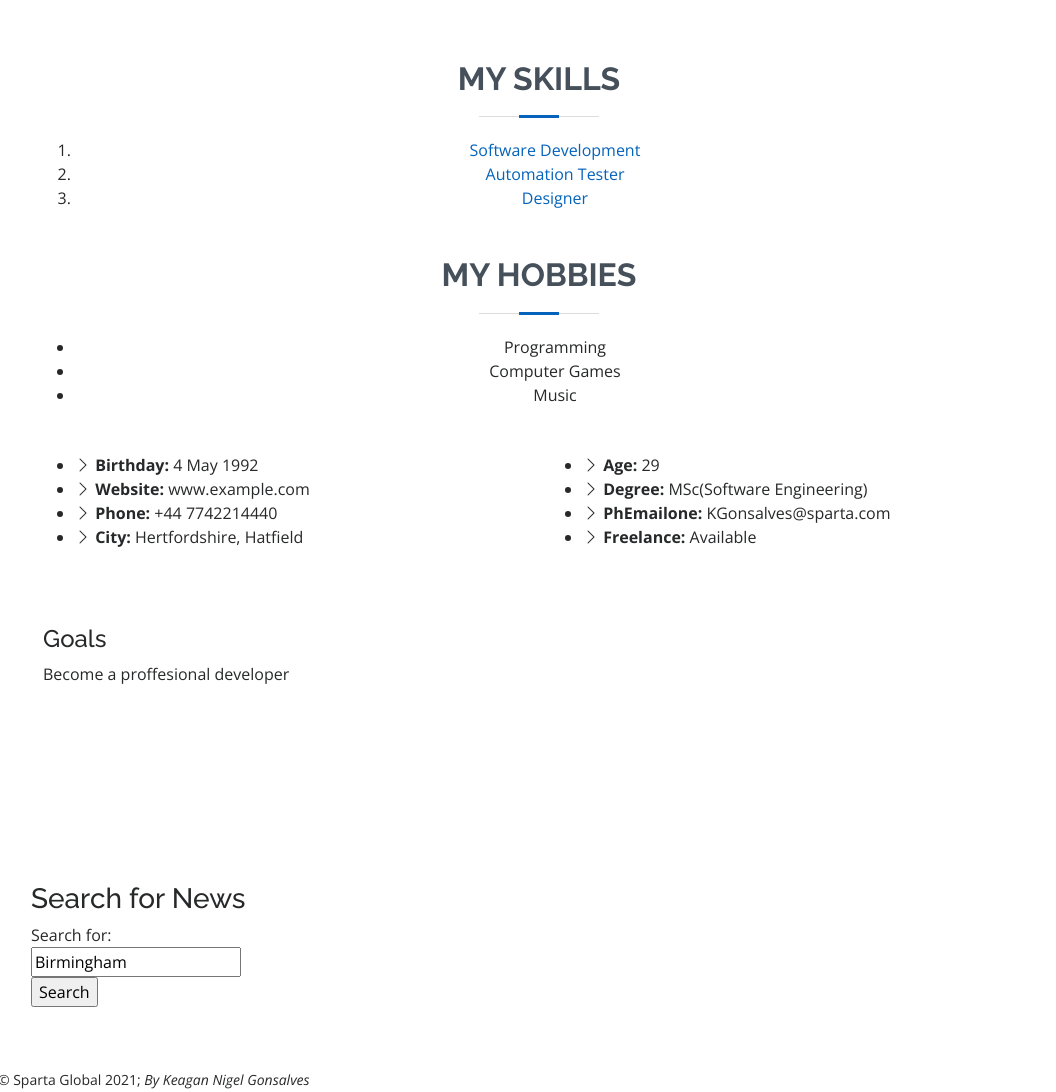
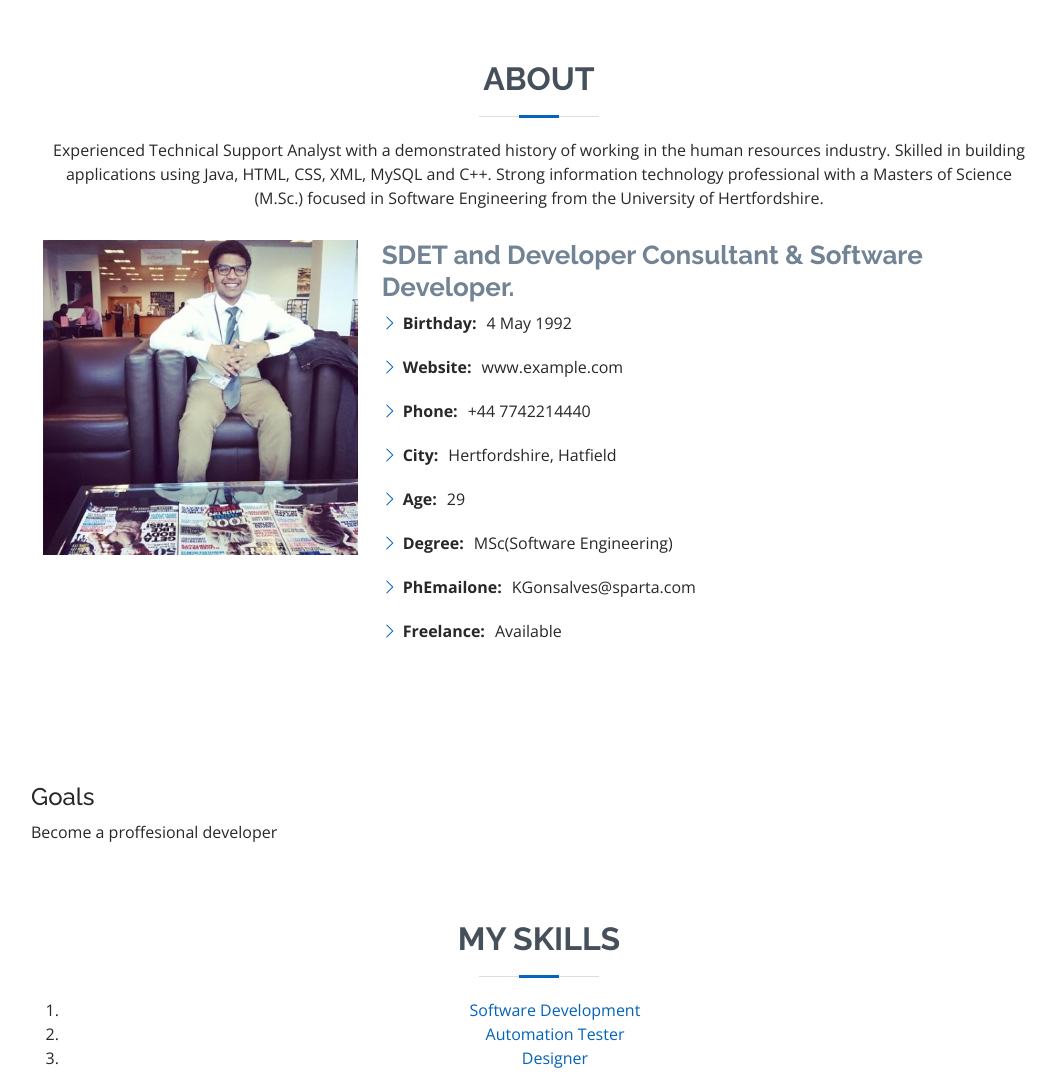
Before and after one commit to keags14/keags14.github.io, a plain HTML site: page index.html in a window 1280 px wide. Shown: the part 800-1892 px from the top of the page, without its empty margins (151-1207 px from the left). Drawn offline with nearby package versions, Linux system fonts and the light colour scheme.

Commit message:
updated site

```diff
--- a/index.html
+++ b/index.html
@@ -45,13 +45,14 @@
             <div class="container" data-aos="zoom-in" data-aos-delay="100">
                 <h1>Keagan Nigel Gonsalves</h1>
                 <p>I'm <span class="typed" data-typed-items="Designer, Developer, Freelancer, Musician"></span></p>
-            </div>
+
                 <div class="social-links">
                     <a href="https://twitter.com/KeaganGonsalves" class="twitter"><i class="bx bxl-twitter"></i></a>
                     <a href="https://www.facebook.com/keagan.gonsalves" class="facebook"><i class="bx bxl-facebook"></i></a>
                     <a href="https://www.instagram.com/keagannigelgonsalves/" class="instagram"><i class="bx bxl-instagram"></i></a>
                     <a href="#" class="google-plus"><i class="bx bxl-skype"></i></a>
                     <a href="https://www.linkedin.com/in/keagan-gonsalves-b9233686/" class="linkedin"><i class="bx bxl-linkedin"></i></a>
+                </div>
             </div>
         </section>
         <!-- End Hero -->
@@ -60,6 +61,42 @@
             <!-- ======= Profile Section ======= -->
             <section id="about" class="about">
                 <div class="container" data-aos="fade-up">
+                    <div class="section-title">
+                        <h2>About</h2>
+                        <p>Experienced Technical Support Analyst with a demonstrated history of working in the human resources industry. Skilled in building applications using Java, HTML, CSS, XML, MySQL and C++. Strong information technology professional with a Masters of Science (M.Sc.) focused in Software Engineering from the University of Hertfordshire.</p>
+                    </div>
+
+                    <div class="row">
+                        <div class="col-lg-4">
+                            <img src="images/profilepic.png" class="img-fluid" alt="">
+                        </div>
+                        <div class="col-lg-8 pt-4 pt-lg-0 content">
+                            <h3>SDET and Developer Consultant &amp; Software Developer.</h3>
+                            <div class="col-lg-6">
+                                <ul>
+                                    <li><i class="bi bi-chevron-right"></i> <strong>Birthday:</strong> <span>4 May 1992</span></li>
+                                    <li><i class="bi bi-chevron-right"></i> <strong>Website:</strong> <span>www.example.com</span></li>
+                                    <li><i class="bi bi-chevron-right"></i> <strong>Phone:</strong> <span>+44 7742214440</span></li>
+                                    <li><i class="bi bi-chevron-right"></i> <strong>City:</strong> <span>Hertfordshire, Hatfield</span></li>
+                                </ul>
+                            </div>
+                            <div class="col-lg-6">
+                                <ul>
+                                    <li><i class="bi bi-chevron-right"></i> <strong>Age:</strong> <span>29</span></li>
+                                    <li><i class="bi bi-chevron-right"></i> <strong>Degree:</strong> <span>MSc(Software Engineering)</span></li>
+                                    <li><i class="bi bi-chevron-right"></i> <strong>PhEmailone:</strong> <span>KGonsalves@sparta.com</span></li>
+                                    <li><i class="bi bi-chevron-right"></i> <strong>Freelance:</strong> <span>Available</span></li>
+                                </ul>
+                            </div>
+                        </div>
+                    </div>
+                </div>
+            </section>
+            <section class="box-2">
+                <h4>Goals</h4>
+                <p>Become a proffesional developer</p>
+            </section>
+
             <div class="section-title">
                 <h2> My Skills</h2>
                 <ol>
@@ -84,31 +121,6 @@
                     </ul>
                 </div>
             </div>
-                    <div class="row">
-                        <div class="col-lg-6">
-                            <ul>
-                                <li><i class="bi bi-chevron-right"></i> <strong>Birthday:</strong> <span>4 May 1992</span></li>
-                                <li><i class="bi bi-chevron-right"></i> <strong>Website:</strong> <span>www.example.com</span></li>
-                                <li><i class="bi bi-chevron-right"></i> <strong>Phone:</strong> <span>+44 7742214440</span></li>
-                                <li><i class="bi bi-chevron-right"></i> <strong>City:</strong> <span>Hertfordshire, Hatfield</span></li>
-                            </ul>
-                        </div>
-                        <div class="col-lg-6">
-                            <ul>
-                                <li><i class="bi bi-chevron-right"></i> <strong>Age:</strong> <span>29</span></li>
-                                <li><i class="bi bi-chevron-right"></i> <strong>Degree:</strong> <span>MSc(Software Engineering)</span></li>
-                                <li><i class="bi bi-chevron-right"></i> <strong>PhEmailone:</strong> <span>KGonsalves@sparta.com</span></li>
-                                <li><i class="bi bi-chevron-right"></i> <strong>Freelance:</strong> <span>Available</span></li>
-                            </ul>
-                        </div>
-                    </div>
-
-                    <section class="box-2">
-                        <h4>Goals</h4>
-                        <p>Become a proffesional developer</p>
-                    </section>
-                </div>
-            </section>
             <section>
                 <h3>Search for News</h3>
                 <form class="myform" action="https://www.bbc.co.uk/search">
```
Lines whose indentation alone changed are shown as unchanged.
